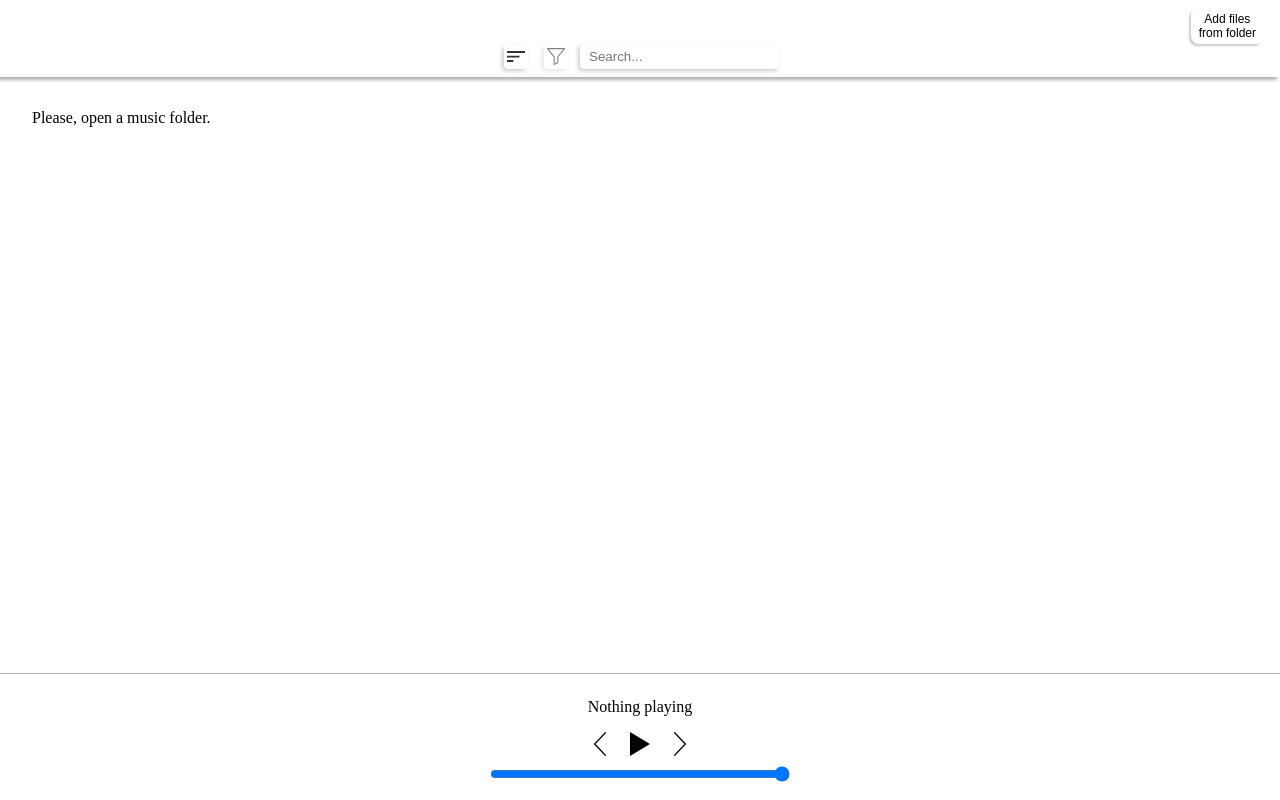
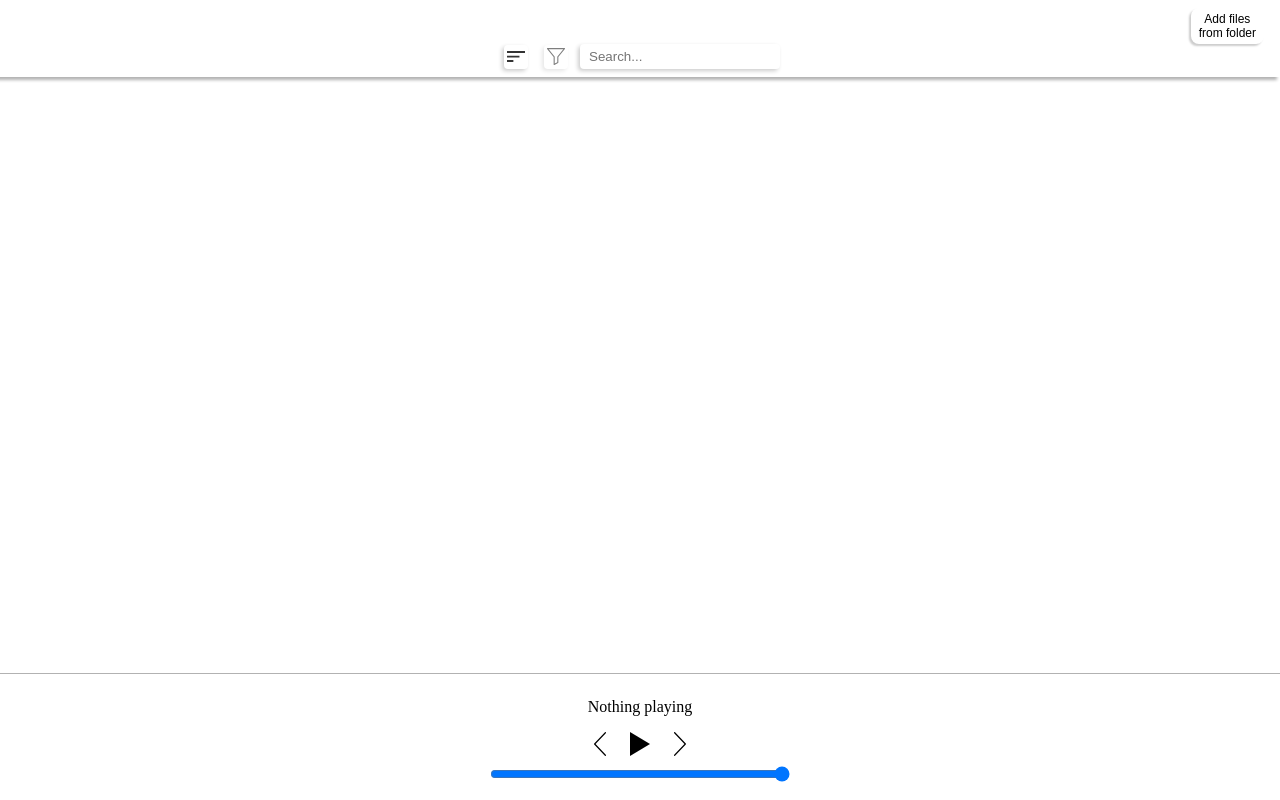
Before and after one commit to Jeansidharta/Chrome-Native-FileSystem-Music-Player, a Next.js app: page /home in a window 1280 px wide. Built offline with nearby package versions, Linux system fonts and the light colour scheme.

Commit message:
Removed fileSystem context

```diff
--- a/src/components/layout/navbar.tsx
+++ b/src/components/layout/navbar.tsx
@@ -1,6 +1,5 @@
 import React from 'react';
 import styled from 'styled-components';
-import { useFileSystem } from '../../contexts/file-system';
 import Images from '../../constants/images';
 import IconButton from '../reusable/IconButton';
 import useFilterModal from '../modals/filter-modal';
@@ -8,6 +7,7 @@ import useSortModal from '../modals/sort-modal';
 import { useSearchString } from '../../contexts/search-string';
 import { useSort } from '../../contexts/sort';
 import { useFilter } from '../../contexts/filter';
+import { usePlayingMusic } from '../../contexts/playing-music';
 
 const Root = styled.header`
 	display: flex;
@@ -73,10 +73,10 @@ const SortIcon = styled(IconButton).attrs(() => ({ icon: <Images.Icons.Sort /> }
 const FilterIcon = styled(IconButton).attrs(() => ({ icon: <Images.Icons.Filter /> }))``;
 
 const Navbar = () => {
-	const { requestDirectoryAccess } = useFileSystem();
 	const { setSearchString } = useSearchString();
 	const { possibleSortOptions } = useSort();
 	const { possibleFilterOptions } = useFilter();
+	const { requestLoadDirectory } = usePlayingMusic();
 	const openFilterModal = useFilterModal();
 	const openSortModal = useSortModal();
 
@@ -94,7 +94,7 @@ const Navbar = () => {
 	return (
 		<Root>
 			<ButtonsContainer>
-				<Button onClick={requestDirectoryAccess}>Add files<br/>from folder</Button>
+				<Button onClick={requestLoadDirectory}>Add files<br/>from folder</Button>
 			</ButtonsContainer>
 			<DataOrganizationContainer>
 				<SortIcon
--- a/src/containers/home/index.tsx
+++ b/src/containers/home/index.tsx
@@ -1,5 +1,4 @@
 import React from 'react';
-import { useFileSystem } from '../../contexts/file-system';
 import MusicItem from './music-item';
 import styled from 'styled-components';
 import { usePlayingMusic } from '../../contexts/playing-music';
@@ -15,8 +14,7 @@ function extractFileName (file: File) {
 }
 
 function Home () {
-	const { fileSystem } = useFileSystem();
-	const { setQueue } = usePlayingMusic();
+	const { setQueue, allMusic } = usePlayingMusic();
 	const { makeSortFunction, setPossibleSortOptions, selectedSortOption } = useSort();
 	const { makeSearchFunction } = useSearchString();
 
@@ -34,7 +32,7 @@ function Home () {
 
 	const sortKeyExtractor = makeSortKeyExtractor();
 
-	const cleanMusicList = fileSystem?.music
+	const cleanMusicList = allMusic
 		.filter(makeSearchFunction(extractFileName))
 		.sort(makeSortFunction(sortKeyExtractor));
 
@@ -45,10 +43,10 @@ function Home () {
 	function renderMusicItems () {
 		if (!cleanMusicList) return <>Please, open a music folder.</>;
 
-		return cleanMusicList.map((musicFileHandler, index) =>
+		return cleanMusicList.map((musicFile, index) =>
 			<MusicItem
 				key={index}
-				musicFile={musicFileHandler}
+				musicFile={musicFile}
 				onClick={() => handleMusicClick(index)}
 			/>
 		);
--- a/src/contexts/file-system.tsx
+++ /dev/null
@@ -1,42 +0,0 @@
-import React from 'react';
-import { openDirectory } from '../libs/file-helpers';
-
-type FileSystemContext = {
-	requestDirectoryAccess: () => void,
-	fileSystem: FileSystemState | null,
-}
-
-const fileSystemContext = React.createContext<FileSystemContext>(null as any);
-
-type FileSystemState = {
-	directory: FileSystemDirectoryHandle,
-	music: File[],
-}
-
-export function FileSystemProvider ({ ...props }) {
-	const [fileSystem, setFileSystem] = React.useState<FileSystemState | null>(null);
-
-	async function requestDirectoryAccess () {
-		const dir = await openDirectory().catch(e => console.error(e));
-		if (!dir) return;
-
-		const promises: Promise<File>[] = [];
-		for await(const file of dir.getEntries()) {
-			promises.push(file.getFile());
-		}
-		const music = await Promise.all(promises);
-
-		setFileSystem({ directory: dir, music });
-	}
-
-	return (
-		<fileSystemContext.Provider {...props} value={{
-			requestDirectoryAccess,
-			fileSystem
-		}} />
-	);
-}
-
-export function useFileSystem () {
-	return React.useContext(fileSystemContext);
-}
--- a/src/contexts/index.tsx
+++ b/src/contexts/index.tsx
@@ -1,6 +1,5 @@
 import React from 'react';
 
-import { FileSystemProvider } from './file-system';
 import { PlayingMusicProvider } from './playing-music';
 import { VolumeProvider } from './volume';
 import { ModalContextProvider } from './modal';
@@ -14,7 +13,6 @@ type ProvidersComponent = React.FunctionComponent<ProvidersProps>;
 
 const Providers: ProvidersComponent = ({ children }) => {
 	return (
-		<FileSystemProvider>
 		<PlayingMusicProvider>
 			<VolumeProvider>
 				<FilterProvider>
@@ -28,7 +26,6 @@ const Providers: ProvidersComponent = ({ children }) => {
 				</FilterProvider>
 			</VolumeProvider>
 		</PlayingMusicProvider>
-		</FileSystemProvider>
 	);
 }
 
--- a/src/contexts/playing-music.tsx
+++ b/src/contexts/playing-music.tsx
@@ -1,5 +1,6 @@
 import React from 'react';
 import { MusicEntry } from '../models';
+import { openDirectory } from '../libs/file-helpers';
 
 type PlayingMusicContext = {
 	pause: () => void,
@@ -10,6 +11,8 @@ type PlayingMusicContext = {
 	playNextInQueue: () => void,
 	playPreviousInQueue: () => void,
 	currentlyPlaying: MusicEntry | null,
+	requestLoadDirectory: () => Promise<void>,
+	allMusic: File[],
 }
 
 type MusicStatusState = {
@@ -27,7 +30,26 @@ const defaultMusicStatus: MusicStatusState = {
 const playingMusicContext = React.createContext<PlayingMusicContext>(null as any);
 
 export function PlayingMusicProvider ({ ...props }) {
+	const [allMusic, setAllMusic] = React.useState<File[]>([]);
 	const [musicStatus, setMusicStatus] = React.useState<MusicStatusState>(defaultMusicStatus);
+
+	// DO NOT REMOVE THIS
+	// This is related to a bug in chrome. See this repo: https://github.com/Jeansidharta/chrome-bug-report---native-file-system-api
+	const [_, setDir] = React.useState<FileSystemDirectoryHandle | null>(null);
+
+	async function requestLoadDirectory () {
+		const dir = await openDirectory().catch(e => console.error(e));
+		if (!dir) return;
+
+		const promises: Promise<File>[] = [];
+		for await(const file of dir.getEntries()) {
+			promises.push(file.getFile());
+		}
+		const music = await Promise.all(promises);
+
+		setDir(dir);
+		setAllMusic(music);
+	}
 
 	function pause () {
 		setMusicStatus({ ...musicStatus, playing: false });
@@ -87,6 +109,8 @@ export function PlayingMusicProvider ({ ...props }) {
 			addToQueue,
 			playNextInQueue,
 			playPreviousInQueue,
+			requestLoadDirectory,
+			allMusic,
 			currentlyPlaying: musicStatus.currentlyPlaying,
 		}} />
 	);
```
Lines whose indentation alone changed are shown as unchanged.
